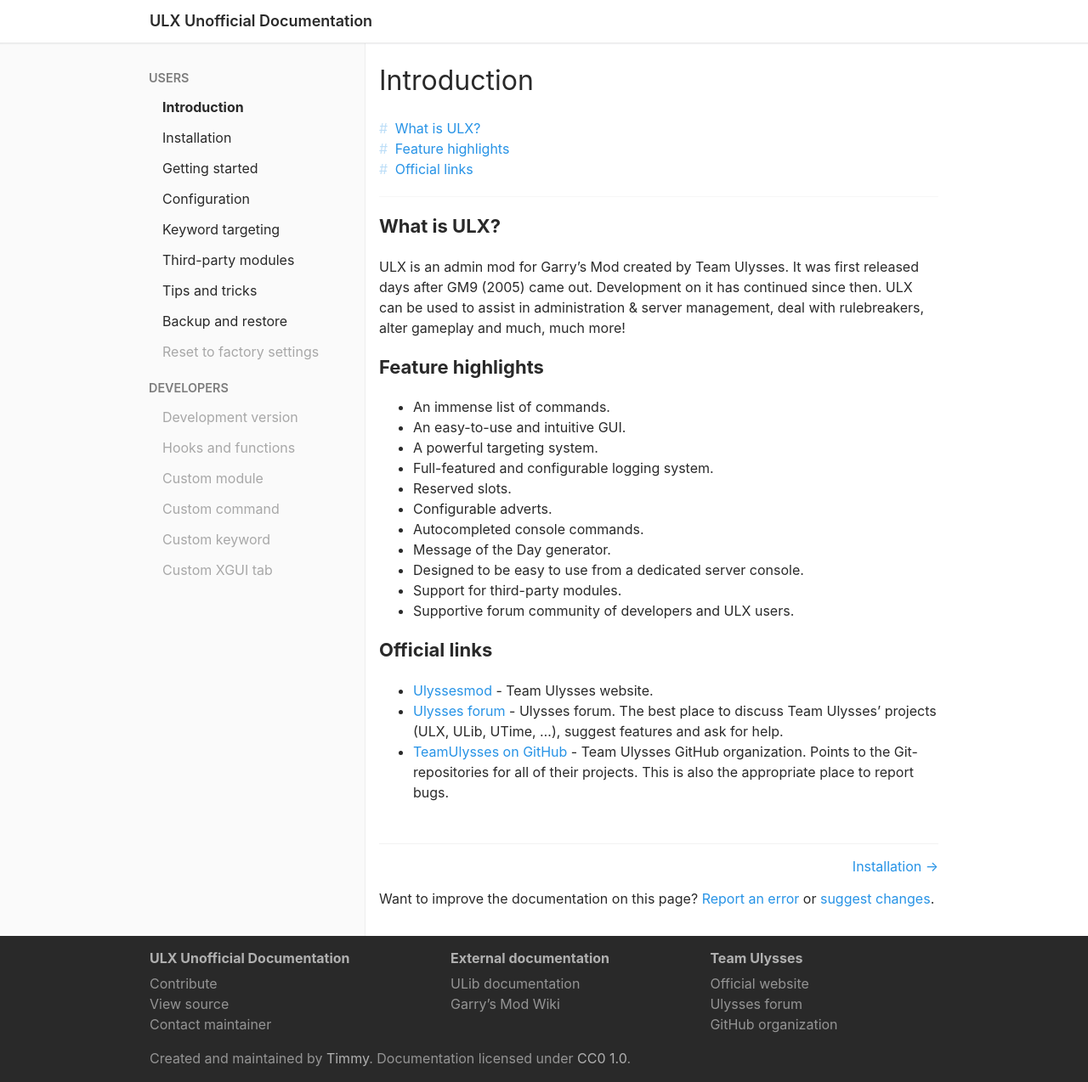
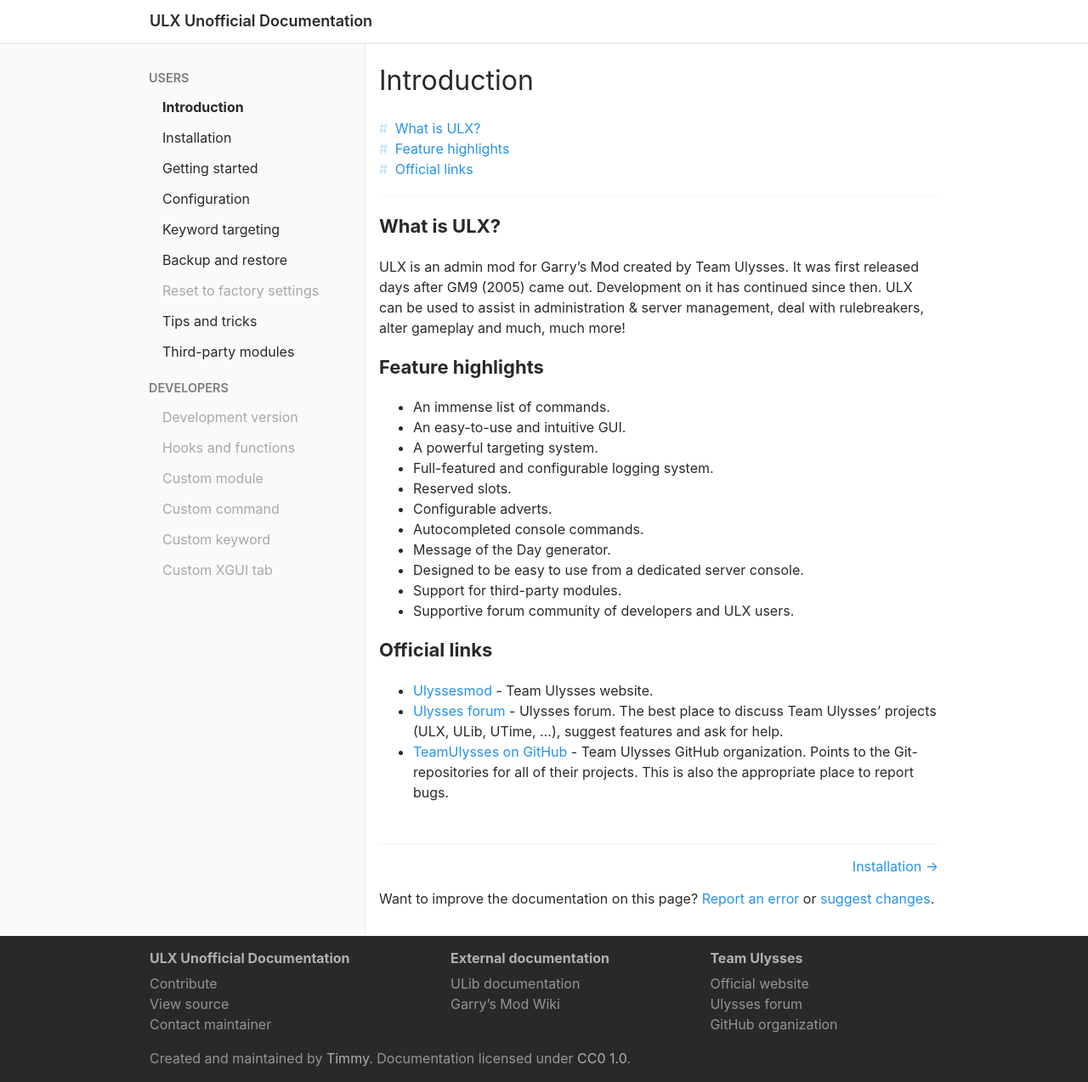
Before and after one commit to Timmy/ulx-docs, a Jekyll site: the page built from index.md, in a window 1280 px wide. Shown: the whole page at 85% size. Built offline with Jekyll 4.4.1, drawn with Linux system fonts in a browser that asks for light colours; our own code applies the rules of GitHub Pages for plain Markdown files.

Commit message:
Update order of navigation links

```diff
--- a/_config.yml
+++ b/_config.yml
@@ -26,17 +26,17 @@ nav:
     - text: Keyword targeting
       url: /targeting
       available: true
-    - text: Third-party modules
-      url: /third-party-modules
-      available: true
-    - text: Tips and tricks
-      url: /tips-and-tricks
-      available: true
     - text: Backup and restore
       url: /backup-and-restore
       available: true
     - text: Reset to factory settings
       url: /factory-reset
+    - text: Tips and tricks
+      url: /tips-and-tricks
+      available: true
+    - text: Third-party modules
+      url: /third-party-modules
+      available: true
   Developers:
     - text: Development version
       url: /development-version
```
